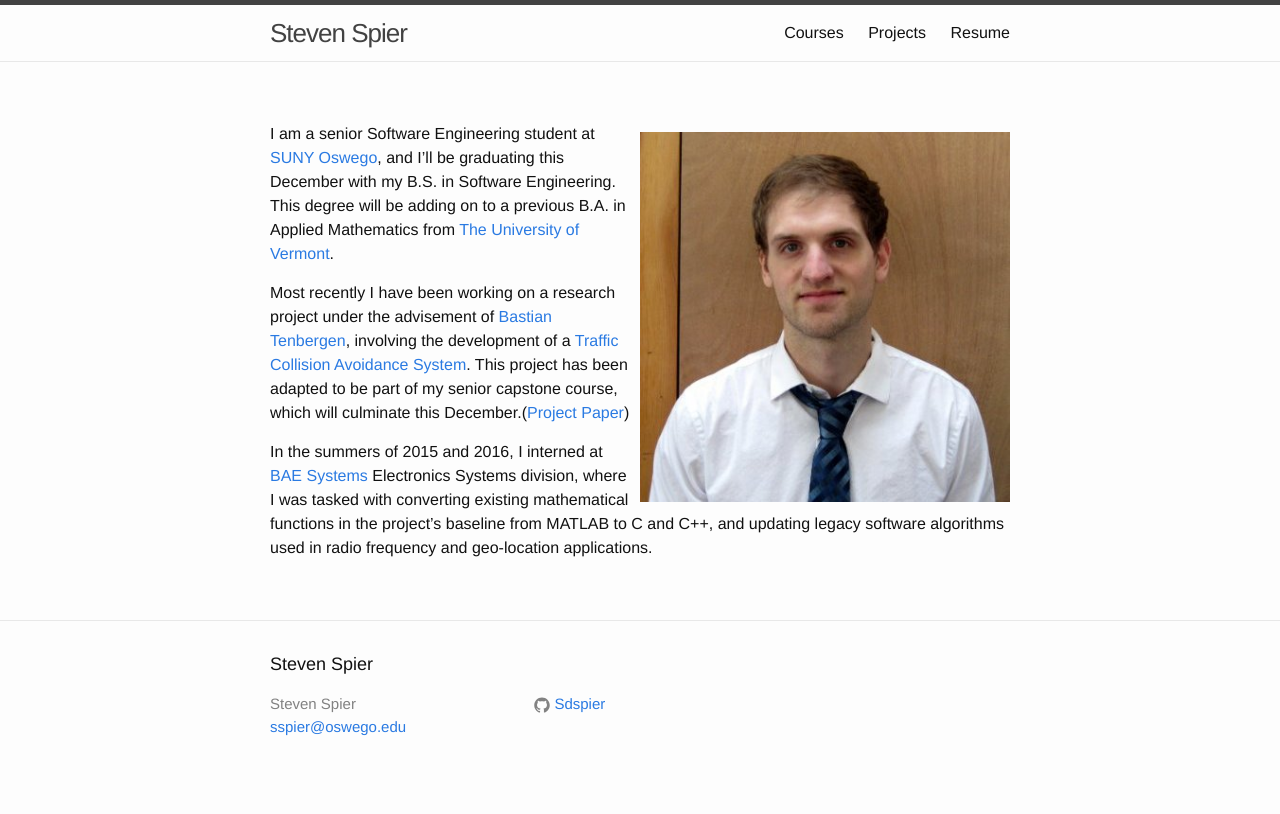
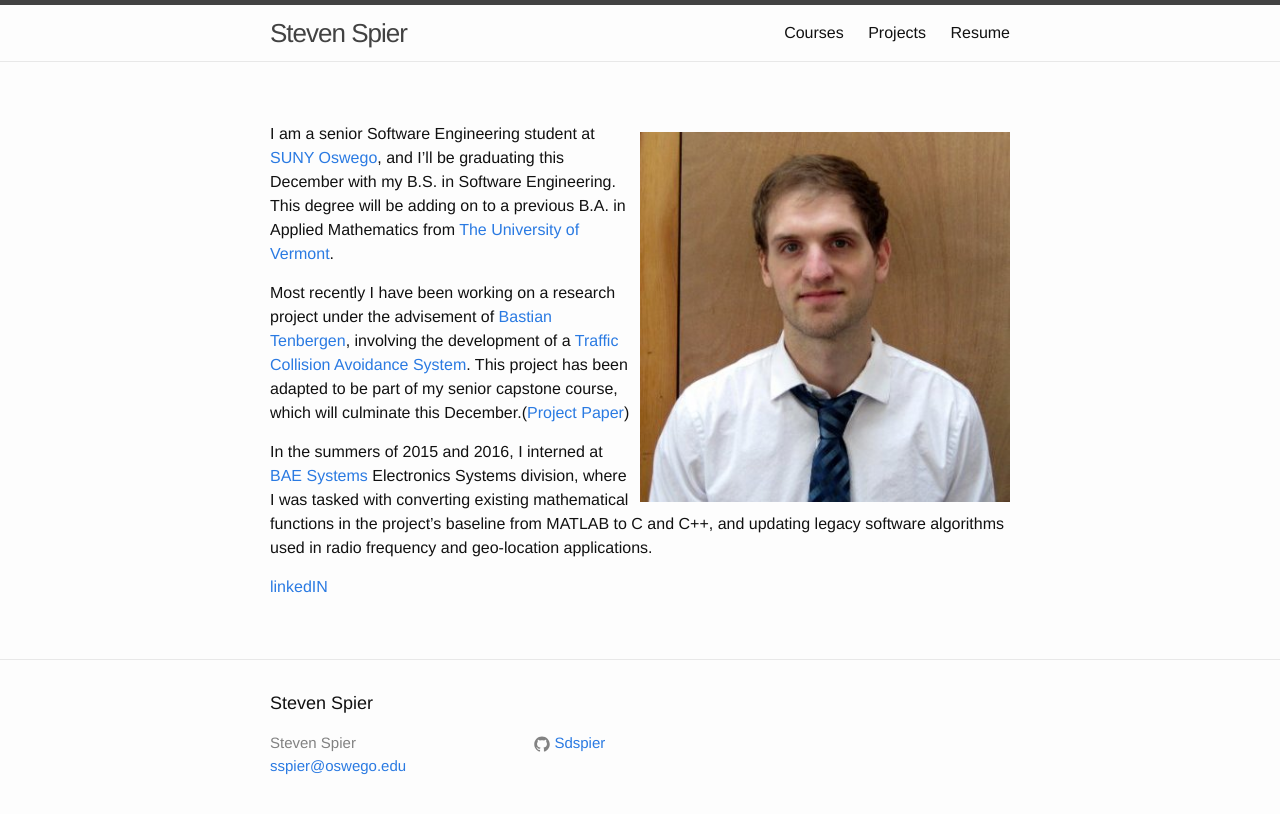
Before and after one commit to Sdspier/Sdspier.github.io, a Jekyll site: the page built from index.md, in a window 1280 px wide. Shown: the top 814 px of the page. Built offline with Jekyll 4.4.1, drawn with Linux system fonts in a browser that asks for light colours.

Commit message:
Added LinkedIN link and tagged MiniJava Parser

```diff
--- a/index.md
+++ b/index.md
@@ -13,3 +13,5 @@ I am a senior Software Engineering student at [SUNY Oswego](http://www.oswego.ed
 Most recently I have been working on a research project under the advisement of [Bastian Tenbergen](http://bastian.tenbergen.org), involving the development of a [Traffic Collision Avoidance System](https://en.wikipedia.org/wiki/Traffic_collision_avoidance_system). This project has been adapted to be part of my senior capstone course, which will culminate this December.([Project Paper](http://Sdspier.github.io/doc/sspierXPlaneReport.pdf))
 
 In the summers of 2015 and 2016, I interned at [BAE Systems](https://en.wikipedia.org/wiki/BAE_Systems_Inc.) Electronics Systems division, where I was tasked with converting existing mathematical functions in the project's baseline from MATLAB to C and C++, and updating legacy software algorithms used in radio frequency and geo-location applications.
+
+[linkedIN](https://www.linkedin.com/in/sspier)
```
Also changed, not shown: projects.md (+1 -0 lines).
